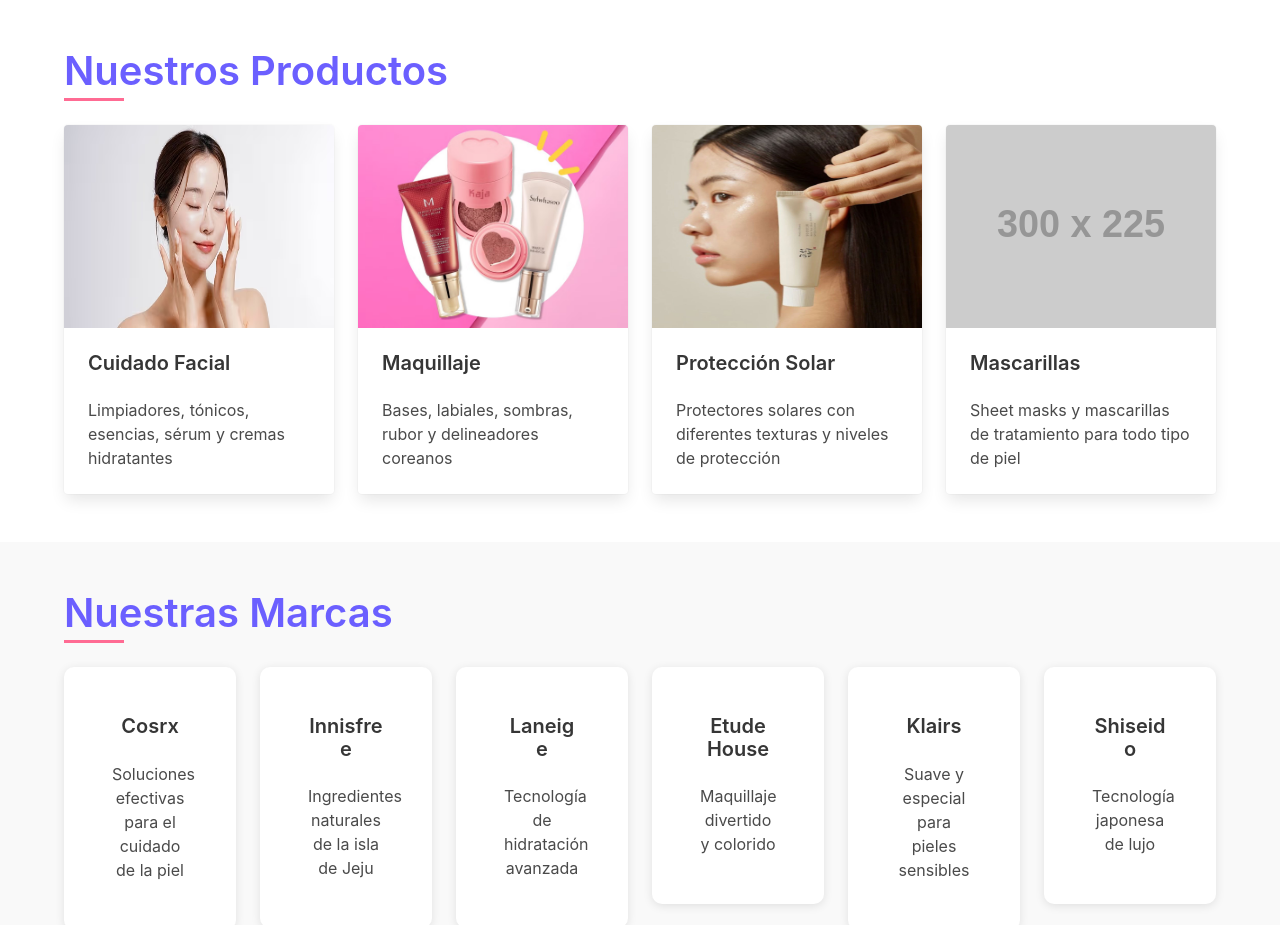
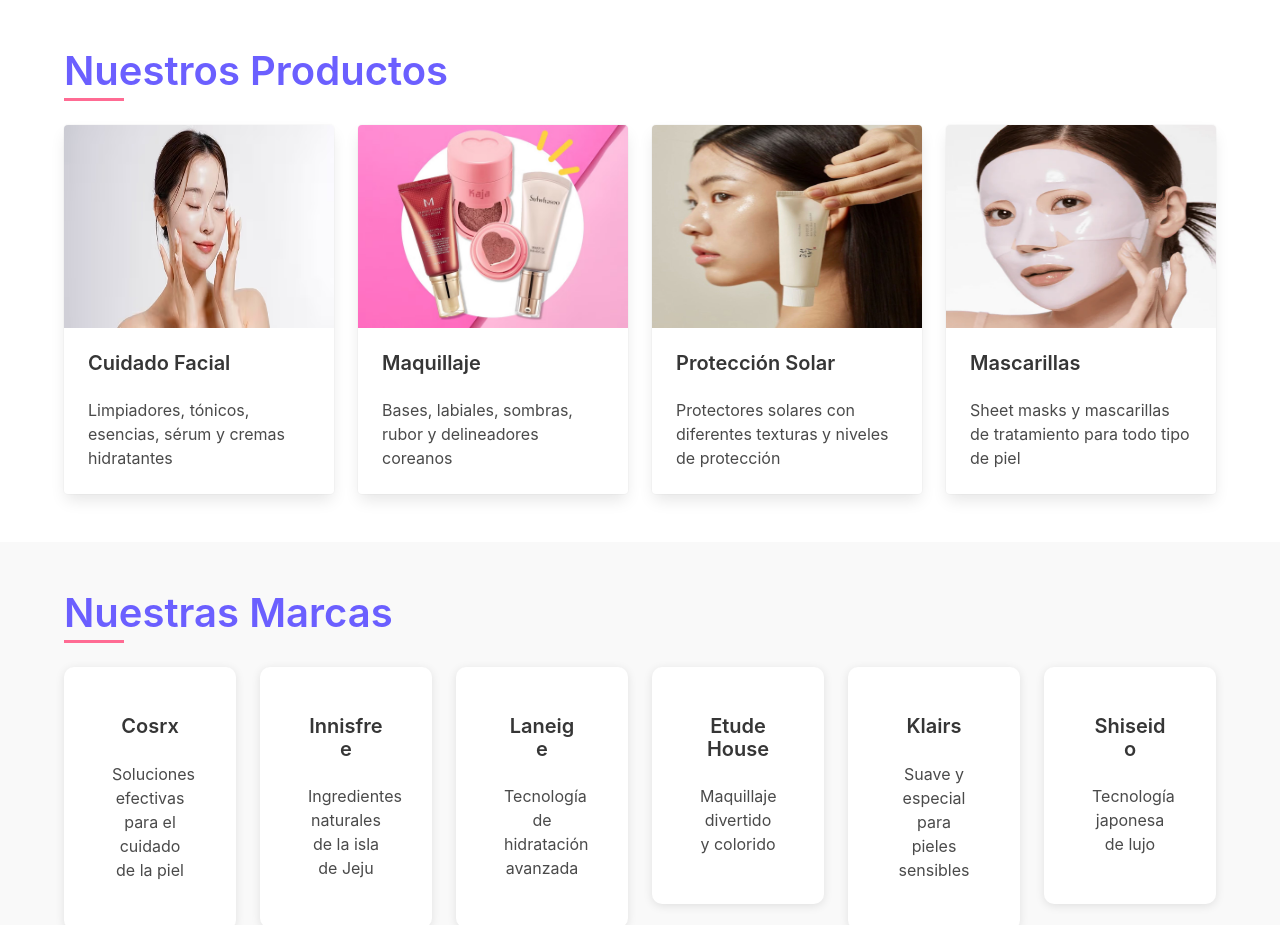
Before and after one commit to meicalix05/CSS-Framework, a plain HTML site: page index.html in a window 1280 px wide. Shown: the part 840-1765 px from the top of the page. Drawn offline with nearby package versions, Linux system fonts and the light colour scheme; placeholder pictures from the web are drawn by us; a script that the page names is missing.

Commit message:
Se agregaron mas imagenes a la carpeta

```diff
--- a/index.html
+++ b/index.html
@@ -9,12 +9,10 @@
     <link rel="stylesheet" href="css/styles.css">
 </head>
 <body>
-    <!-- Banner de envío gratis -->
     <div class="shipping-banner">
         <p>ENVIO GRATIS EN COMPRAS MAYORES A L. 2,500.00</p>
     </div>
 
-    <!-- Navbar fijo -->
     <nav class="navbar fixed-nav" role="navigation" aria-label="main navigation">
         <div class="navbar-brand">
             <a class="navbar-item" href="#inicio">
@@ -67,8 +65,6 @@
             </div>
         </div>
     </nav>
-
-    <!-- Sección Hero / Inicio -->
     <section id="inicio" class="hero-section">
         <div class="container">
             <div class="columns is-vcentered">
@@ -161,7 +157,7 @@
                     <div class="card product-category">
                         <div class="card-image">
                             <figure class="image is-4by3">
-                                <img src="https://via.placeholder.com/300x225/4cd964/ffffff?text=Mascarillas" alt="Mascarillas">
+                                <img src="media/mask.webp" alt="Mascarillas">
                             </figure>
                         </div>
                         <div class="card-content">
```
Also changed, not shown: media/mask.webp (added).
